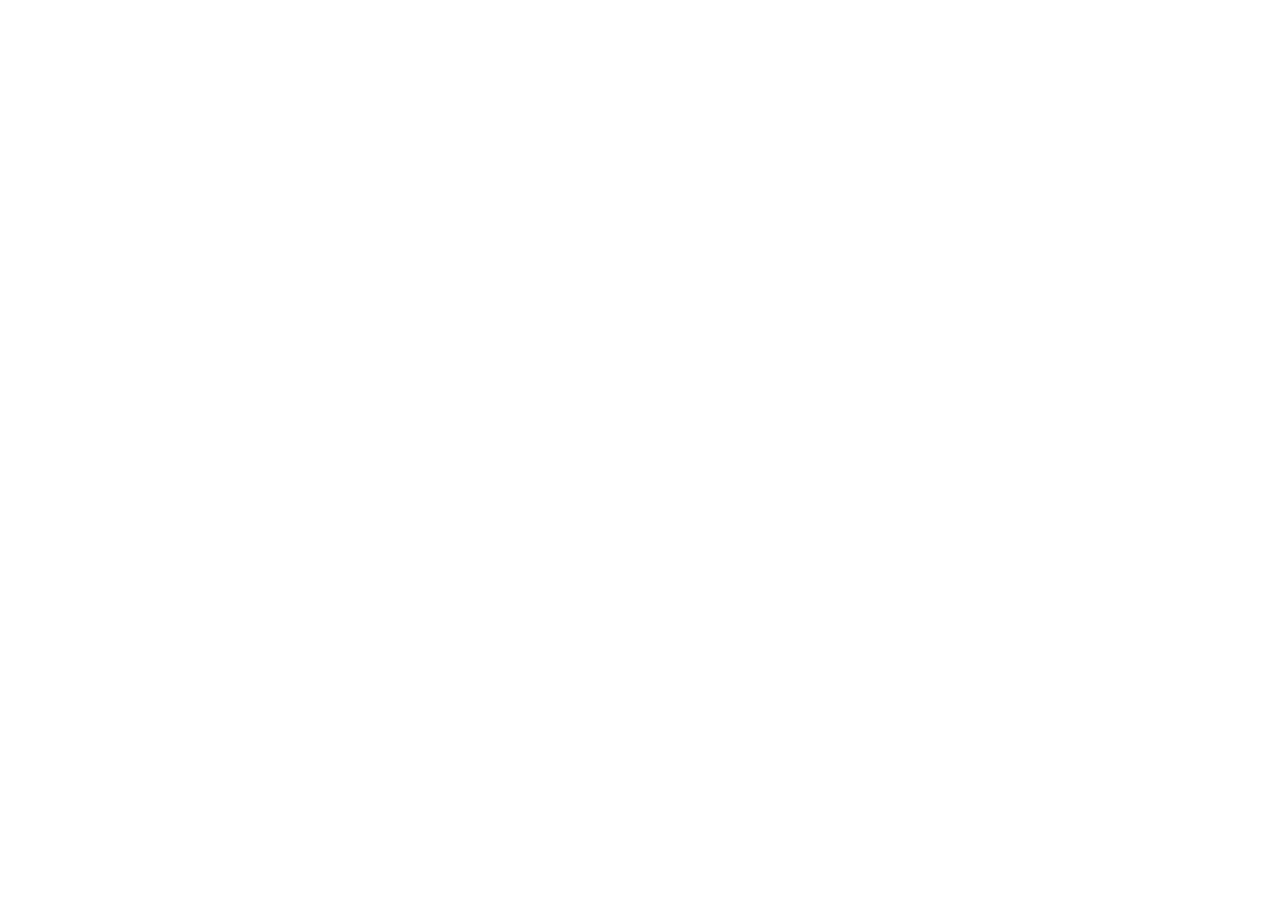
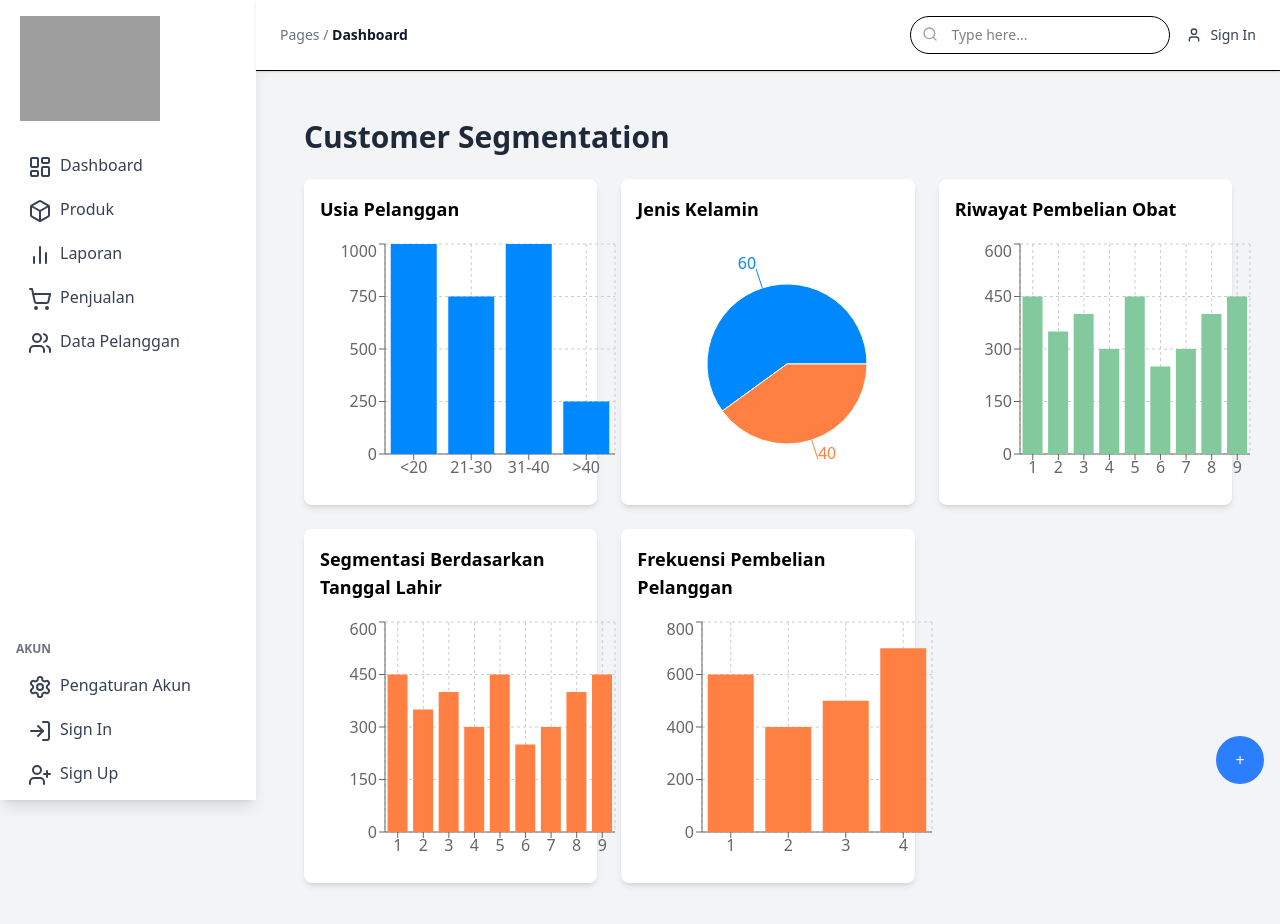
Before and after one commit to Keishavioreen/crm-Kelompok8-23SIA, a React (Vite) app: page /pelanggan/segmentasi in a window 1280 px wide. Before the commit this address had no page. Shown: the top 924 px of the page. Before the commit the page ends 800 px from the top, so only its background shows below. Built offline with nearby package versions, Linux system fonts and the light colour scheme; grey boxes are pictures that could not be loaded.

Commit message:
Perubahan tabel customer dan 1 fittur segmentasi pelanggan

```diff
--- a/package.json
+++ b/package.json
@@ -16,6 +16,7 @@
     "react-chartjs-2": "^5.3.0",
     "react-dom": "^19.1.0",
     "react-router-dom": "^7.6.1",
+    "recharts": "^2.15.3",
     "tailwindcss": "^4.1.8"
   },
   "devDependencies": {
--- a/src/App.jsx
+++ b/src/App.jsx
@@ -5,6 +5,8 @@ import Dashboard from './pages/Dashboard'
 import SalesManagement from './pages/SalesManagement'
 import CustomerManagement from './pages/CustomerManagement'
 import Chatbot from './components/Chatbot'
+import Segmentasi from './pages/segmentasi'
+
 
 
 export default function App() {
@@ -14,9 +16,11 @@ export default function App() {
         <Route element={<MainLayout />}>
           <Route path='/' element={<Dashboard />} />
           <Route path='/produk' element={< Produk/>} />
-           <Route path='Penjualan' element={<SalesManagement />} />
-          <Route path='/pelanggan' element={< CustomerManagement/>} />
-           <Route path='Chatbot' element={<Chatbot  />} />
+          <Route path='Penjualan' element={<SalesManagement />} />
+          <Route path="/pelanggan" element={<CustomerManagement />}>
+            <Route path="segmentasi" element={<Segmentasi />} />
+          </Route>
+          <Route path='Chatbot' element={<Chatbot  />} />
         </Route>
       </Routes>
     </>
--- a/src/pages/CustomerManagement.jsx
+++ b/src/pages/CustomerManagement.jsx
@@ -1,4 +1,5 @@
 import React, { useState, useEffect } from "react";
+import { NavLink,Outlet } from "react-router-dom";
 
 export default function CustomerManagement() {
   const [customers, setCustomers] = useState(() => {
@@ -12,6 +13,8 @@ export default function CustomerManagement() {
     phone: "",
     address: "",
     birthDate: "",
+    riwayat: "",
+    penyakit: "",
     gender: "",
   });
 
@@ -28,8 +31,8 @@ export default function CustomerManagement() {
   };
 
   const handleAddOrUpdateCustomer = () => {
-    const { name, phone, address, birthDate, gender } = formData;
-    if (!name || !phone || !address || !birthDate || !gender) {
+    const { name, phone, address, birthDate, riwayat, penyakit, gender } = formData;
+    if (!name || !phone || !address || !birthDate || !riwayat || !penyakit || !gender) {
       alert("Semua kolom harus diisi");
       return;
     }
@@ -40,6 +43,8 @@ export default function CustomerManagement() {
       phone,
       address,
       birthDate,
+      riwayat,
+      penyakit,
       gender,
     };
 
@@ -56,6 +61,8 @@ export default function CustomerManagement() {
       phone: "",
       address: "",
       birthDate: "",
+      riwayat: "",
+      penyakit: "",
       gender: "",
     });
     setShowForm(false);
@@ -77,10 +84,22 @@ export default function CustomerManagement() {
     }
   };
 
+  if (location.pathname === "/pelanggan/segmentasi") {
+    return <Outlet />;
+  }
+
+
   return (
-    <div className="p-6 max-w-5xl mx-auto">
+    <div className="p-6 ">
       <h1 className="text-2xl font-bold mb-4">Manajemen Pelanggan Apotek</h1>
+     <div className="mt-4 space-x-4 mb-10">
+        {/* Update to full path */}
+        <NavLink to="/pelanggan/segmentasi" className="text-blue-600 hover:underline">Segmentasi Pelanggan</NavLink>
+      </div>
+      <div className="mt-6">
 
+        <Outlet />
+      </div>
       <button
         onClick={() => {
           setShowForm((prev) => !prev);
@@ -89,6 +108,8 @@ export default function CustomerManagement() {
             phone: "",
             address: "",
             birthDate: "",
+            riwayat: "",
+            penyakit: "",
             gender: "",
           });
           setEditIndex(null);
@@ -173,6 +194,8 @@ export default function CustomerManagement() {
               <th className="px-4 py-2">Alamat</th>
               <th className="px-4 py-2 text-center">Tanggal Lahir</th>
               <th className="px-4 py-2 text-center">Jenis Kelamin</th>
+              <th className="px-4 py-2 text-center">Riwayat</th>
+              <th className="px-4 py-2 text-center">Penyakit</th>
               <th className="px-4 py-2 text-center">Aksi</th>
             </tr>
           </thead>
--- /dev/null
+++ b/src/pages/Segmentasi.jsx
@@ -0,0 +1,126 @@
+import React from "react";
+import {
+  BarChart,
+  Bar,
+  XAxis,
+  YAxis,
+  CartesianGrid,
+  Tooltip,
+  Legend,
+  PieChart,
+  Pie,
+  Cell,
+} from "recharts";
+
+export default function Segmentasi() {
+  const barData = [
+    { name: "<20", value: 1000 },
+    { name: "21-30", value: 750 },
+    { name: "31-40", value: 1000 },
+    { name: ">40", value: 250 },
+  ];
+
+  const pieData = [
+    { name: "Perempuan", value: 60 },
+    { name: "Laki-laki", value: 40 },
+  ];
+
+  const COLORS = ["#0088FE", "#FF8042"];
+
+  const historyData = [
+    { name: "1", value: 450 },
+    { name: "2", value: 350 },
+    { name: "3", value: 400 },
+    { name: "4", value: 300 },
+    { name: "5", value: 450 },
+    { name: "6", value: 250 },
+    { name: "7", value: 300 },
+    { name: "8", value: 400 },
+    { name: "9", value: 450 },
+  ];
+
+  const frequencyData = [
+    { name: "1", value: 600 },
+    { name: "2", value: 400 },
+    { name: "3", value: 500 },
+    { name: "4", value: 700 },
+  ];
+
+  return (
+    <div className="p-6 ">
+      <h1 className="text-3xl font-bold mb-6 text-gray-800">
+        Customer Segmentation
+      </h1>
+      <div className="grid grid-cols-1 md:grid-cols-2 xl:grid-cols-3 gap-6">
+        {/* Usia Pelanggan */}
+        <div className="bg-white p-4 rounded-lg shadow-md">
+          <h2 className="text-lg font-semibold mb-4">Usia Pelanggan</h2>
+          <BarChart width={300} height={250} data={barData}>
+            <CartesianGrid strokeDasharray="3 3" />
+            <XAxis dataKey="name" />
+            <YAxis />
+            <Tooltip />
+            <Bar dataKey="value" fill="#0088FE" />
+          </BarChart>
+        </div>
+
+        {/* Jenis Kelamin */}
+        <div className="bg-white p-4 rounded-lg shadow-md">
+          <h2 className="text-lg font-semibold mb-4">Jenis Kelamin</h2>
+          <PieChart width={300} height={250}>
+            <Pie
+              data={pieData}
+              dataKey="value"
+              nameKey="name"
+              cx="50%"
+              cy="50%"
+              outerRadius={80}
+              label
+            >
+              {pieData.map((entry, index) => (
+                <Cell key={`cell-${index}`} fill={COLORS[index % COLORS.length]} />
+              ))}
+            </Pie>
+            <Tooltip />
+          </PieChart>
+        </div>
+
+        {/* Riwayat Pembelian */}
+        <div className="bg-white p-4 rounded-lg shadow-md">
+          <h2 className="text-lg font-semibold mb-4">Riwayat Pembelian Obat</h2>
+          <BarChart width={300} height={250} data={historyData}>
+            <CartesianGrid strokeDasharray="3 3" />
+            <XAxis dataKey="name" />
+            <YAxis />
+            <Tooltip />
+            <Bar dataKey="value" fill="#82ca9d" />
+          </BarChart>
+        </div>
+
+        {/* Segmentasi Tanggal Lahir */}
+        <div className="bg-white p-4 rounded-lg shadow-md">
+          <h2 className="text-lg font-semibold mb-4">Segmentasi Berdasarkan Tanggal Lahir</h2>
+          <BarChart width={300} height={250} data={historyData}>
+            <CartesianGrid strokeDasharray="3 3" />
+            <XAxis dataKey="name" />
+            <YAxis />
+            <Tooltip />
+            <Bar dataKey="value" fill="#FF8042" />
+          </BarChart>
+        </div>
+
+        {/* Frekuensi Pembelian */}
+        <div className="bg-white p-4 rounded-lg shadow-md">
+          <h2 className="text-lg font-semibold mb-4">Frekuensi Pembelian Pelanggan</h2>
+          <BarChart width={300} height={250} data={frequencyData}>
+            <CartesianGrid strokeDasharray="3 3" />
+            <XAxis dataKey="name" />
+            <YAxis />
+            <Tooltip />
+            <Bar dataKey="value" fill="#FF8042" />
+          </BarChart>
+        </div>
+      </div>
+    </div>
+  );
+}
```
Also changed, not shown: 1 other file (tests, documents, lock files or other folders).
